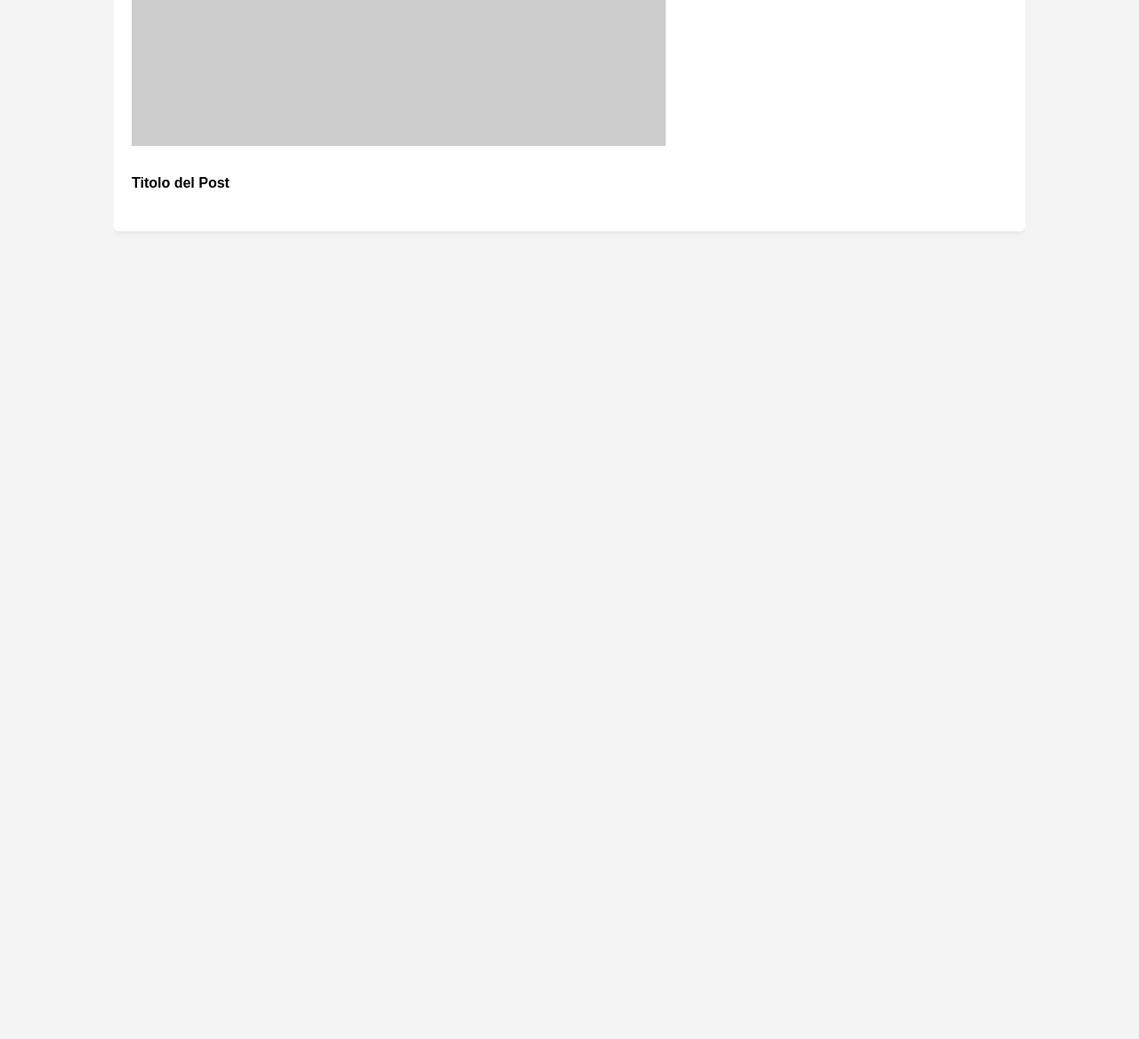
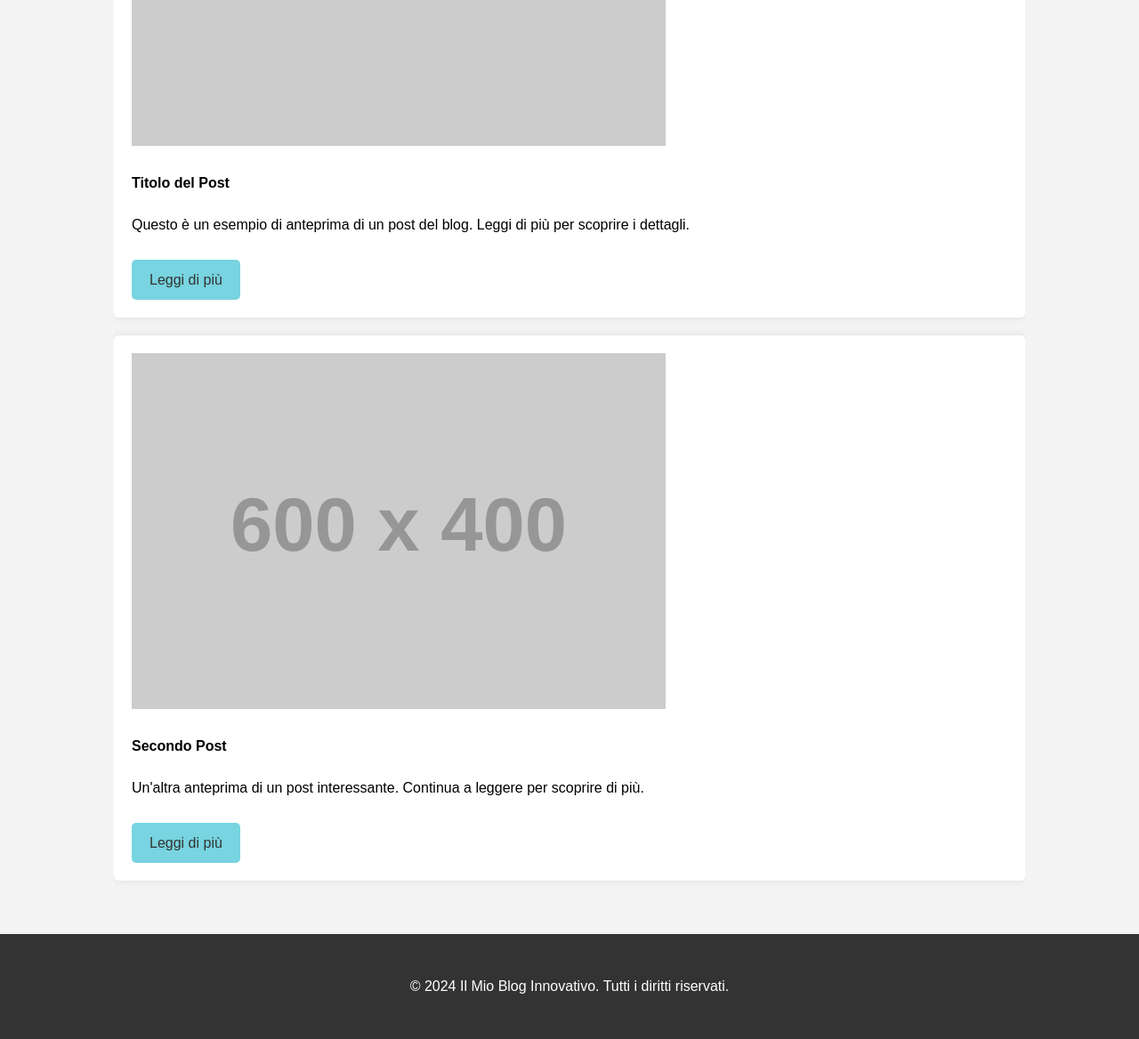
Before and after one commit to antoniofabbrizio17/mio-blog, a plain HTML site: page index.html in a window 1280 px wide. Shown: the part 897-2065 px from the top of the page at 89% size. Before the commit the page ends 1197 px from the top, so only its background shows below. Drawn offline with Linux system fonts and the light colour scheme.

Commit message:
Update index.html

```diff
--- a/index.html
+++ b/index.html
@@ -34,4 +34,23 @@
             <h3>Ultimi Articoli</h3>
             <article>
                 <img src="https://via.placeholder.com/600x400" alt="Immagine Articolo">
-                <h4>Titolo del Post</h4
+                <h4>Titolo del Post</h4>
+                <p>Questo è un esempio di anteprima di un post del blog. Leggi di più per scoprire i dettagli.</p>
+                <a href="#" class="read-more">Leggi di più</a>
+            </article>
+            <article>
+                <img src="https://via.placeholder.com/600x400" alt="Immagine Articolo">
+                <h4>Secondo Post</h4>
+                <p>Un'altra anteprima di un post interessante. Continua a leggere per scoprire di più.</p>
+                <a href="#" class="read-more">Leggi di più</a>
+            </article>
+        </div>
+    </main>
+
+    <footer>
+        <div class="container">
+            <p>&copy; 2024 Il Mio Blog Innovativo. Tutti i diritti riservati.</p>
+        </div>
+    </footer>
+</body>
+</html>
```
